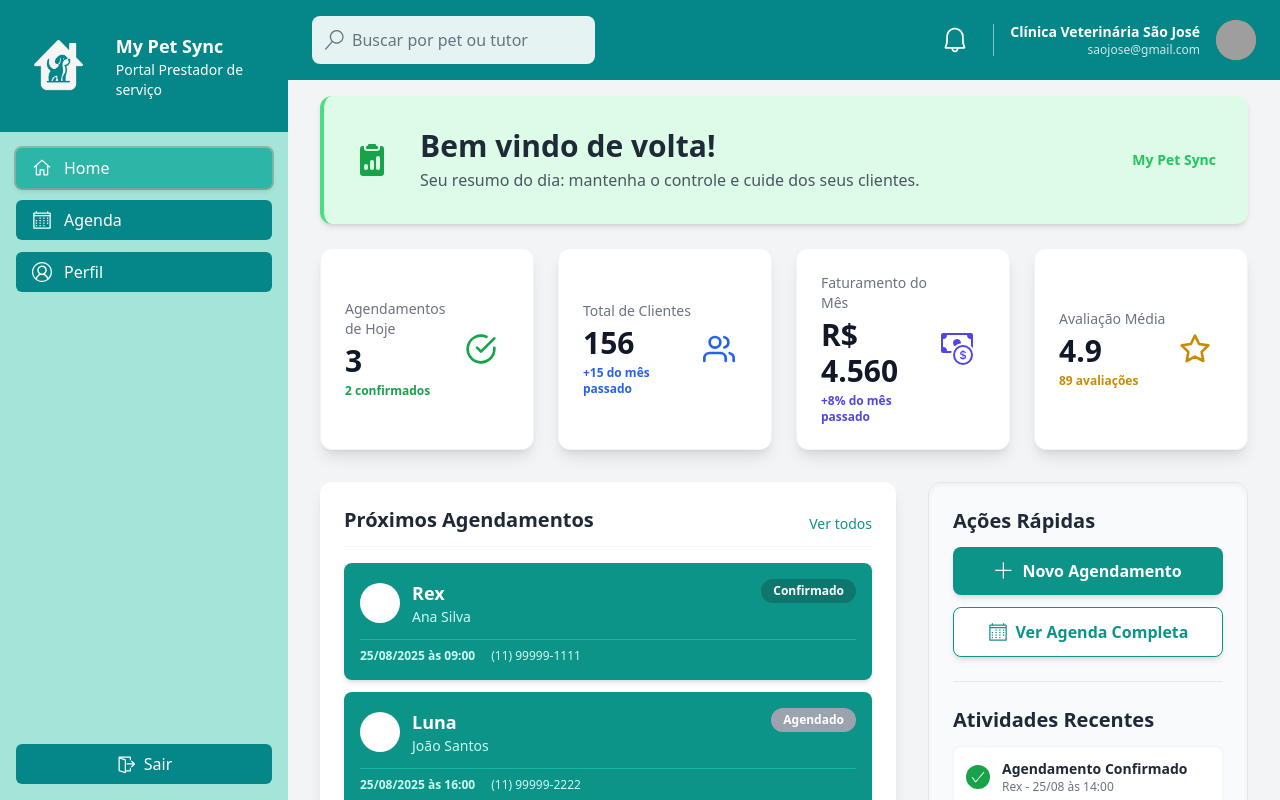
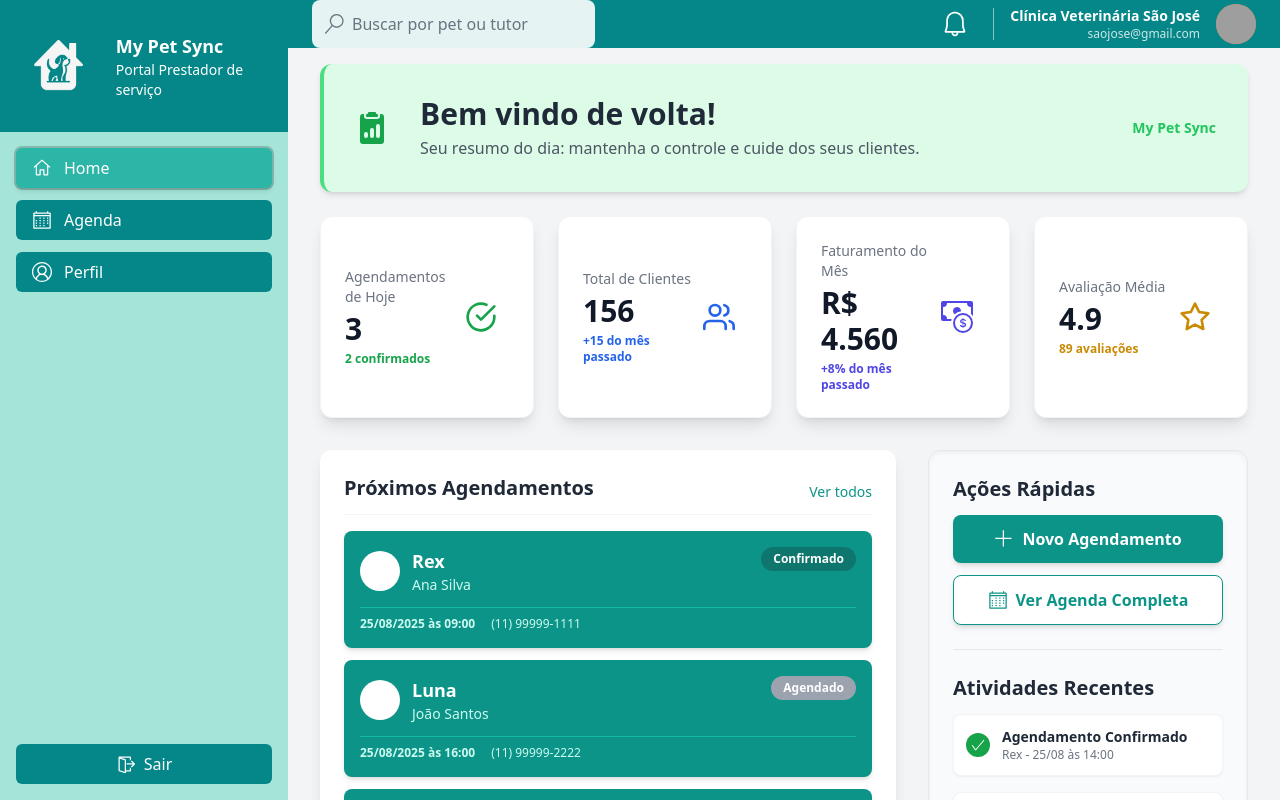
Before and after one commit to GustavoZanardi15/MyPetSync-FrontEnd, a React (Vite) app in the folder FrontEndWeb/: page /homePage in a window 1280 px wide. Shown: the top 800 px of the page. Built offline with nearby package versions, Linux system fonts and the light colour scheme; grey boxes are pictures that could not be loaded.

Commit message:
style(frontend): corrigir layout de altura e rolagem do dashboard

```diff
--- a/FrontEndWeb/src/components/common/Sidebar.jsx
+++ b/FrontEndWeb/src/components/common/Sidebar.jsx
@@ -12,7 +12,7 @@ const Sidebar = () => {
   const [active, setActive] = useState("Home");
 
   return (
-    <div className="hidden lg:flex flex-col h-screen w-72 bg-[#A5E5D9] flex-shrink-0">
+     <div className="hidden lg:flex flex-col h-screen w-72 bg-[#A5E5D9] flex-shrink-0">
       <div className="flex items-center gap-8 bg-[#058789] p-8 text-white">
         <img src={Logo} alt="Logo My Pet Sync" className="w-14 h-14" />
         <div>
--- a/FrontEndWeb/src/pages/HomePage.jsx
+++ b/FrontEndWeb/src/pages/HomePage.jsx
@@ -7,9 +7,9 @@ import HomeSidePanel from "../components/home/HomeSidePanel";
 
 const HomePage = () => {
   return (
-    <div className="flex min-h-screen">
+    <div className="flex h-screen">
       <Sidebar />
-      <div className="flex flex-col flex-grow">
+       <div className="flex flex-col flex-grow overflow-y-auto">
         <Header />
         <main className="px-8 pt-4 pb-8 bg-gray-100 flex-grow">
           <WelcomeBanner />
```
